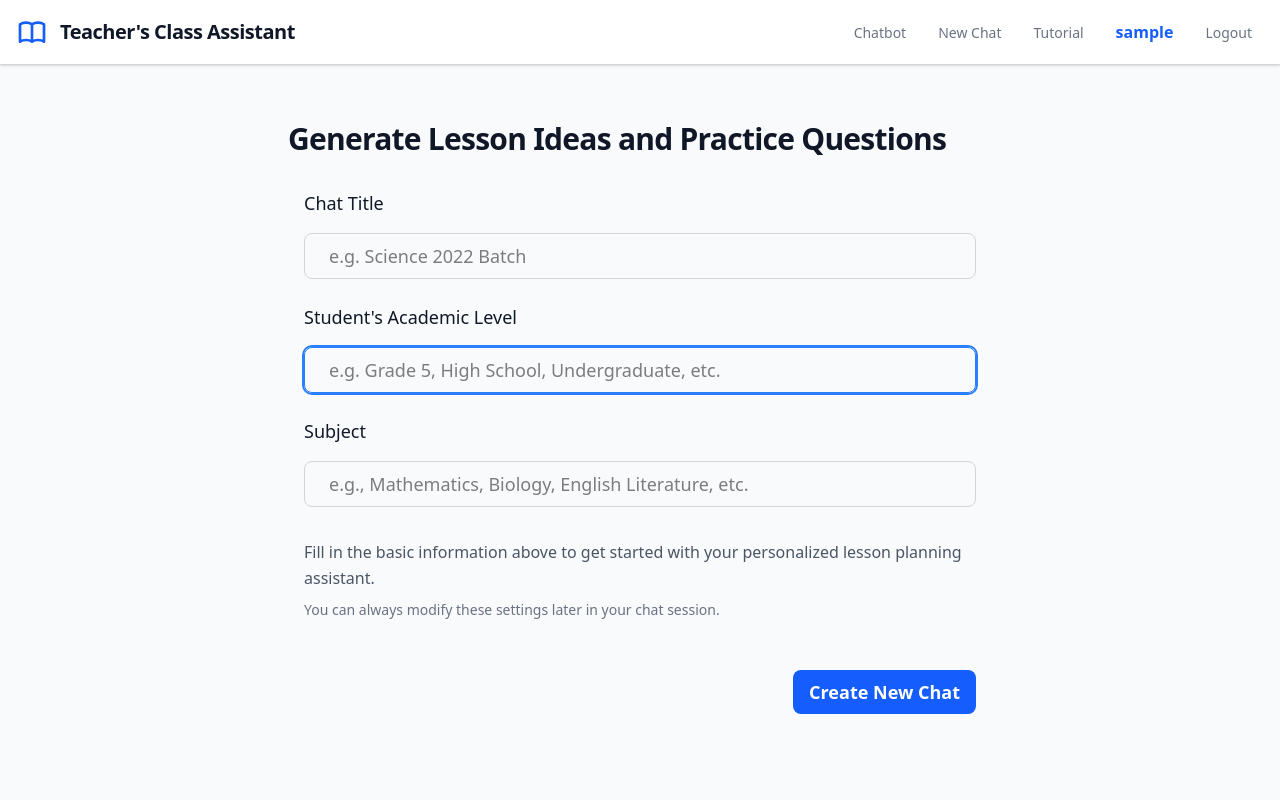
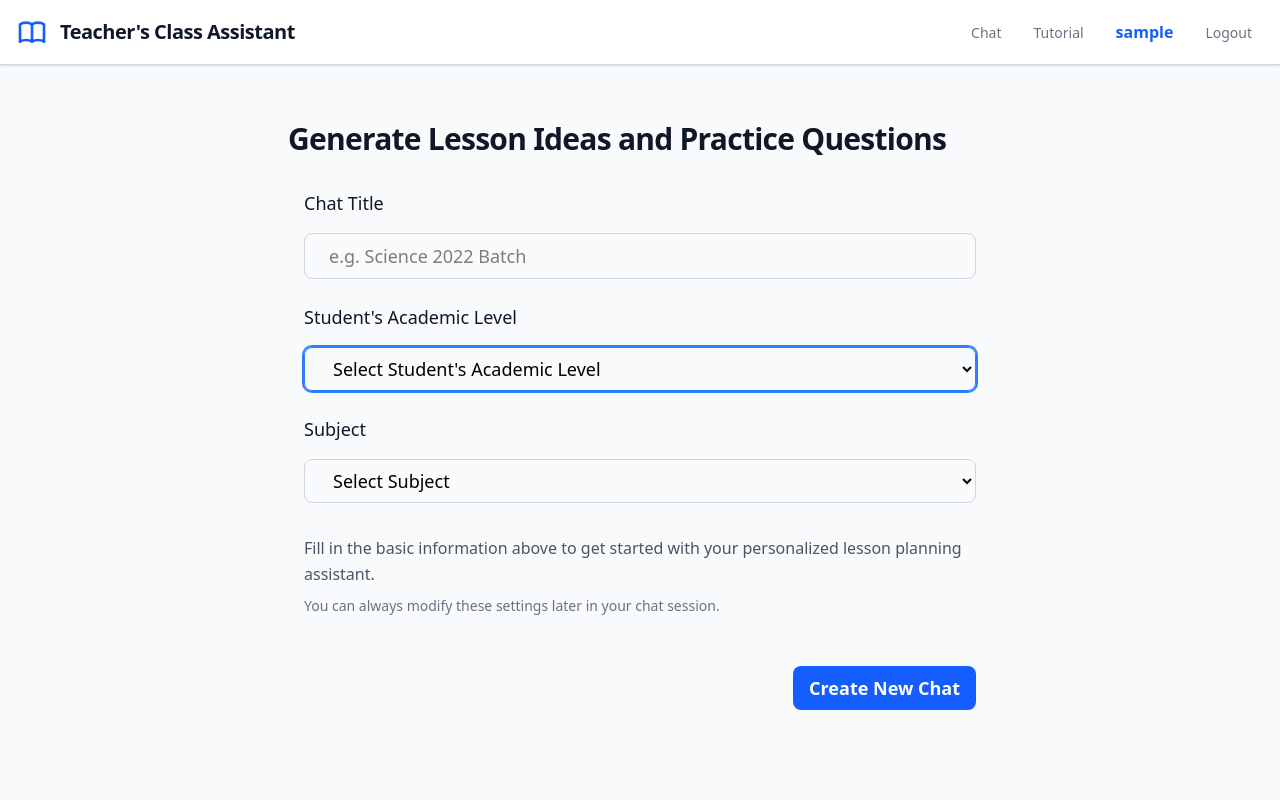
Before and after one commit to xrhahelry/Teacher-Assistant-Chatbot, a Flask app: page /onboarding in a window 1280 px wide. Run offline with Flask 3, Linux system fonts and the light colour scheme; the visitor is signed in with stand-in values (Sample User, id 1); some libraries are stand-ins or nearby versions.

Commit message:
Final MVP complete

```diff
--- a/app/models.py
+++ b/app/models.py
@@ -11,6 +11,7 @@ class User(db.Model):
     email = db.Column(db.String(128), unique=True, nullable=False)
     default_academic_level = db.Column(db.String(50), nullable=True)
     default_subject = db.Column(db.String(50), nullable=True)
+    institution = db.Column(db.String(100), nullable=True)
 
     def set_password(self, password):
         self.password_hash = generate_password_hash(password)
--- a/app/routes.py
+++ b/app/routes.py
@@ -15,6 +15,7 @@ def signup():
         password = request.form["password"]
         academic_level = request.form["academic-level"]
         subject = request.form["default-subject"]
+        institution = request.form["institution"]
 
         if User.query.filter_by(username=username).first():
             flash("Username already exists")
@@ -28,7 +29,8 @@ def signup():
             fullname=fullname,
             email=email,
             default_academic_level=academic_level,
-            default_subject=subject
+            default_subject=subject,
+            institution=institution
         )
         user.set_password(password)
         db.session.add(user)
@@ -73,6 +75,11 @@ def onboarding():
         title = request.form.get("chat_title")
         academic_level = request.form.get("academic_level")
         subject = request.form.get("subject")
+        custom_sub = request.form.get("custom_subject")
+        if subject == "other":
+            subject = custom_sub
+        print(subject)
+
         user_id = session["user_id"]
 
         # Generate instruction using academic_level and subject
@@ -85,7 +92,8 @@ def onboarding():
             Classroom Manager, Knowledge Organizer, Creative Faciliator, Empathetic Mentor, Global Thinker, Tech Savvy Guide.
             You like to keep a professional setting while still being approachable.
             The format of your output should be:
-            Always answer in full sentences, in structured format, and never give false information. Number the questions and activities. If possible use emojies where appropriate.
+            Always answer in full sentences, in structured format, and never give false information.
+            Number the questions and activities, like question 1, activity 1. Add line breaks before and after every question and activity. If possible use emojies where appropriate.
             I want you to generate:
             1. Three engaging in-class activities.
             2. Five practice questions with their corresponding answers.
--- a/app/static/css/style.css
+++ b/app/static/css/style.css
@@ -48,11 +48,9 @@
     --container-xs: 20rem;
     --container-md: 28rem;
     --container-lg: 32rem;
-    --container-xl: 36rem;
     --container-2xl: 42rem;
     --container-3xl: 48rem;
     --container-4xl: 56rem;
-    --container-5xl: 64rem;
     --container-6xl: 72rem;
     --container-7xl: 80rem;
     --text-xs: 0.75rem;
--- a/app/templates/base.html
+++ b/app/templates/base.html
@@ -57,13 +57,7 @@
               <li>
                 <a href="{{ url_for('views.chat_latest') }}"
                   class="text-gray-500 hover:text-gray-900 px-3 py-2 rounded-md text-sm font-medium transition duration-150 ease-in-out">
-                  Chatbot
-                </a>
-              </li>
-              <li>
-                <a href="{{ url_for('views.onboarding') }}"
-                  class="text-gray-500 hover:text-gray-900 px-3 py-2 rounded-md text-sm font-medium transition duration-150 ease-in-out">
-                  New Chat
+                  Chat
                 </a>
               </li>
               <li>
--- a/app/templates/onboarding.html
+++ b/app/templates/onboarding.html
@@ -28,19 +28,20 @@
         />
       </div>
 
-      <!-- Academic Level -->
+       <!--  Academic Level Field -->
         <div>
           <label for="academic_level" class="block text-lg font-medium text-gray-900 mb-4">
             Student's Academic Level
           </label>
-        <input
-          type="text"
-          id="academic_level"
-          name="academic_level"
-          class="w-full px-6 py-2 border border-gray-300 rounded-lg text-lg focus:ring-2 focus:ring-blue-500 focus:border-blue-500 outline-none"
-          placeholder="e.g. Grade 5, High School, Undergraduate, etc."
-          required
-        />
+          <select id="academic_level" name="academic_level" required
+            class="w-full px-6 py-2 border border-gray-300 rounded-lg text-lg focus:ring-2 focus:ring-blue-500 focus:border-blue-500 outline-none">
+            <option value="">Select Student's Academic Level</option>
+            <option value="elementary">Elementary (K-5)</option>
+            <option value="middle">Middle School (6-8)</option>
+            <option value="high">High School (9-12)</option>
+            <option value="college">College/University</option>
+            <option value="higher">Higher</option>
+          </select>
         </div>
 
         <!-- Subject -->
@@ -48,14 +49,35 @@
           <label for="subject" class="block text-lg font-medium text-gray-900 mb-4">
             Subject
           </label>
+          <select id="subject" name="subject" required
+            class="w-full px-6 py-2 border border-gray-300 rounded-lg text-lg focus:ring-2 focus:ring-blue-500 focus:border-blue-500 outline-none">
+            <option value="">Select Subject</option>
+            <option value="mathematics">Mathematics</option>
+            <option value="science">Science</option>
+            <option value="biology">Biology</option>
+            <option value="chemistry">Chemistry</option>
+            <option value="physics">Physics</option>
+            <option value="english">English/Language Arts</option>
+            <option value="history">History/Social Studies</option>
+            <option value="economics">Economics</option>
+            <option value="arts">Arts & Music</option>
+            <option value="computer science">Computer Science</option>
+            <option value="other">Other</option>
+          </select>
+
+          <!-- Custom Subject Input (only shown when "Other" is selected) -->
+          <div id="customSubjectContainer" class="mt-4 hidden">
+            <label for="custom_subject" class="block text-lg font-medium text-gray-900 mb-2">
+              Please specify your subject
+            </label>
             <input
               type="text"
-          id="subject"
-          name="subject"
+              id="custom_subject"
+              name="custom_subject"
               class="w-full px-6 py-2 border border-gray-300 rounded-lg text-lg focus:ring-2 focus:ring-blue-500 focus:border-blue-500 outline-none"
-          placeholder="e.g., Mathematics, Biology, English Literature, etc."
-          required
+              placeholder="e.g. Philosophy, Economics, Psychology..."
             />
+          </div>
         </div>
 
       <!-- Help Text -->
@@ -92,9 +114,28 @@
       firstInput.focus();
     }
 
-    // Add smooth animations
+    // Handle subject selection change
+    const subjectSelect = document.getElementById('subject');
+    const customSubjectContainer = document.getElementById('customSubjectContainer');
+    const customSubjectInput = document.getElementById('custom_subject');
+
+    if (subjectSelect && customSubjectContainer && customSubjectInput) {
+      subjectSelect.addEventListener('change', function() {
+        if (this.value === 'other') {
+          customSubjectContainer.classList.remove('hidden');
+          customSubjectInput.required = true;
+          customSubjectInput.focus();
+        } else {
+          customSubjectContainer.classList.add('hidden');
+          customSubjectInput.required = false;
+          customSubjectInput.value = '';
+        }
+      });
+    }
+
+    // Add smooth animations and handle custom subject submission
     const form = document.querySelector('form');
-    form.addEventListener('submit', function() {
+    form.addEventListener('submit', function(e) {
       const button = form.querySelector('button[type="submit"]');
       button.innerHTML = `
         <svg class="animate-spin -ml-1 mr-3 h-5 w-5 text-white inline" fill="none" viewBox="0 0 24 24">
@@ -107,7 +148,7 @@
     });
 
     // Enhanced form validation
-    const inputs = form.querySelectorAll('input[required]');
+    const inputs = form.querySelectorAll('input[required], select[required]');
     inputs.forEach(input => {
       input.addEventListener('blur', function() {
         if (!this.value.trim()) {
```
Lines whose indentation alone changed are shown as unchanged.
